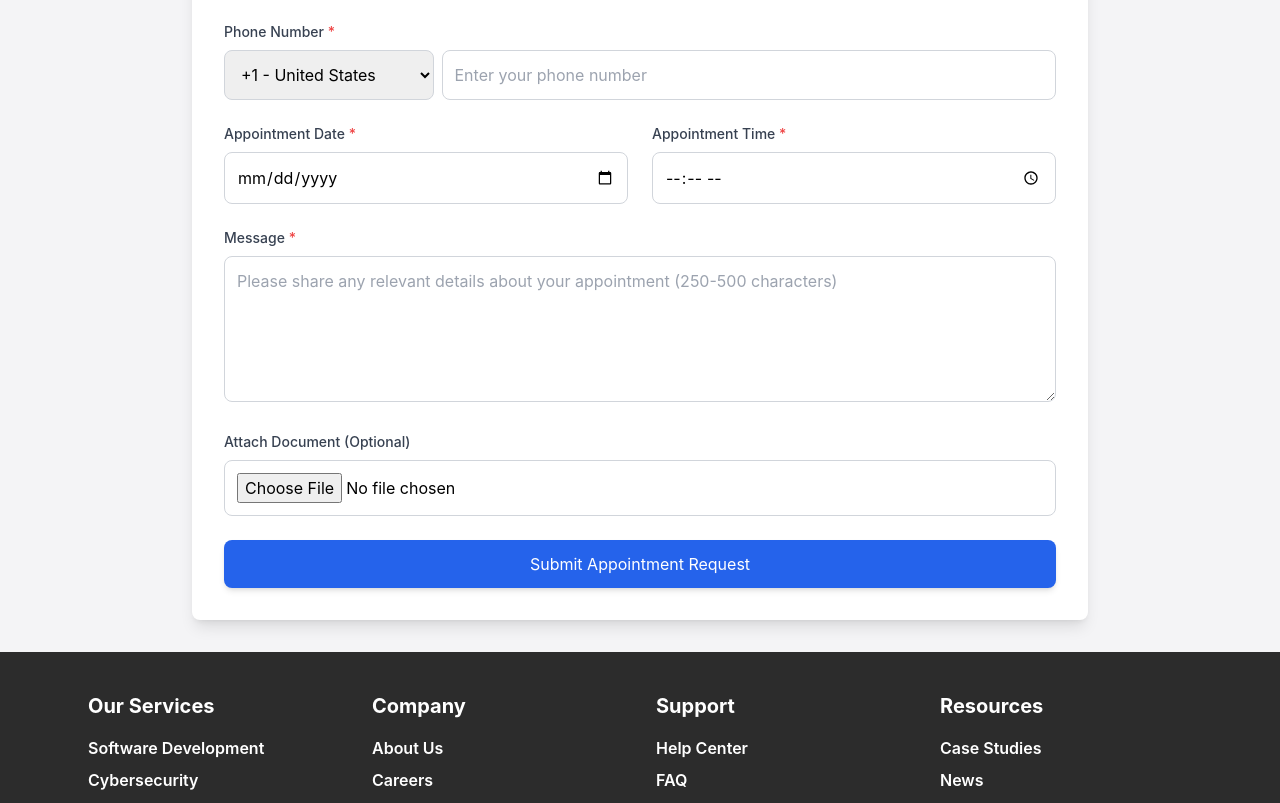
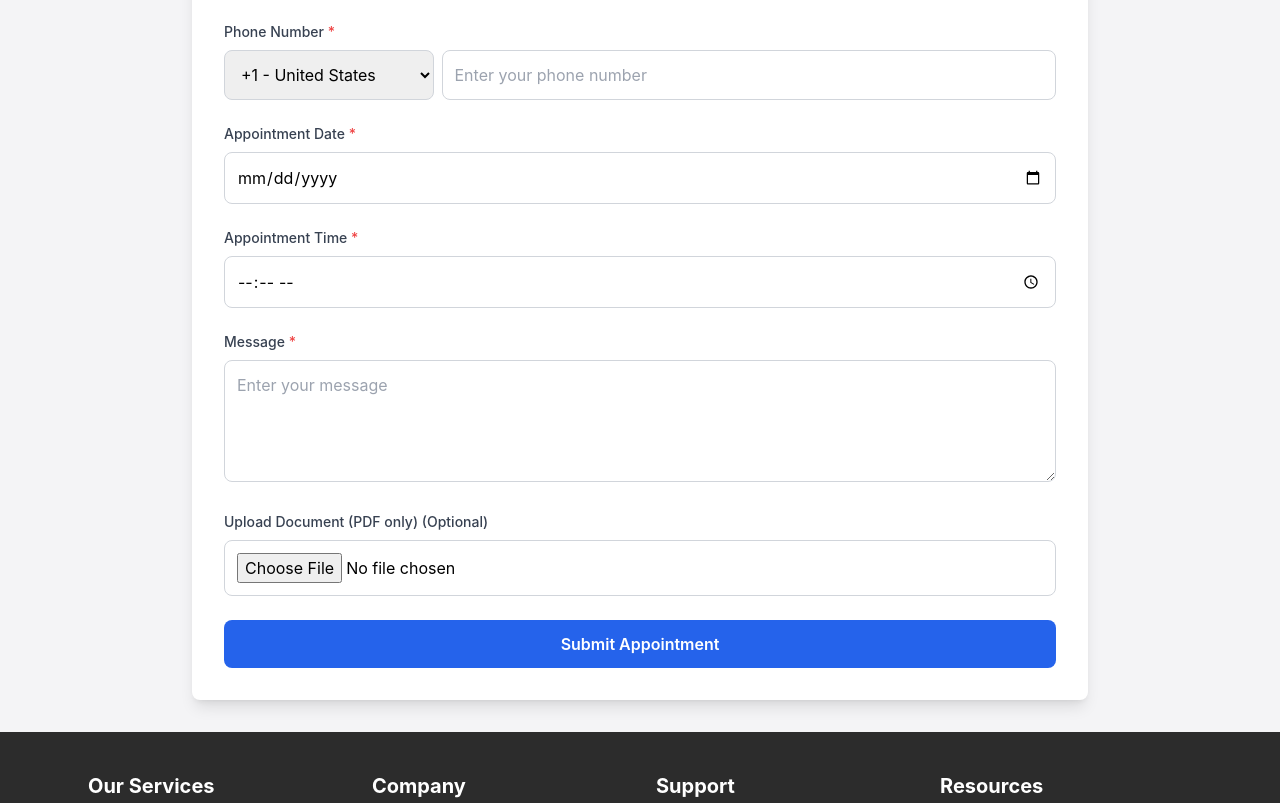
Before and after one commit to skmutai6/Marps-Africa-website, a React (Vite) app in the folder frontend/: page /appoitment in a window 1280 px wide. Shown: the part 446-1249 px from the top of the page. Built offline with nearby package versions, Linux system fonts and the light colour scheme.

Commit message:
worked on appoitment form and currently working perfectly even on uploading documents

```diff
--- /dev/null
+++ b/frontend/src/firebaseConfig.js
@@ -0,0 +1,18 @@
+import { initializeApp } from 'firebase/app';
+import { getStorage } from 'firebase/storage';
+
+const firebaseConfig = {
+    apiKey: "AIzaSyA86OZ-H8wXAErG1RLr0awqrKqyoPSxGaw",
+    authDomain: "marpsafrica-cc77b.firebaseapp.com",
+    projectId: "marpsafrica-cc77b",
+    storageBucket: "marpsafrica-cc77b.appspot.com",
+    messagingSenderId: "475792249311",
+    appId: "1:475792249311:web:d98b5e54d3329c3c7e346a"
+  };
+
+
+// Initialize Firebase
+const app = initializeApp(firebaseConfig);
+const storage = getStorage(app);
+
+export { storage };
--- a/frontend/src/pages/Book_Appoitment.jsx
+++ b/frontend/src/pages/Book_Appoitment.jsx
@@ -2,6 +2,8 @@ import React, { useState } from 'react';
 import emailjs from 'emailjs-com';
 import { ToastContainer, toast } from 'react-toastify';
 import 'react-toastify/dist/ReactToastify.css';
+import { storage } from '../firebaseConfig'; // Make sure this path is correct
+import { ref, uploadBytes, getDownloadURL } from 'firebase/storage';
 
 const countryCodes = [
   { code: '+1', name: 'United States' },
@@ -48,14 +50,11 @@ const BookAppointment = () => {
   };
 
   const validateMessage = (message) => {
-    // Remove minimum character validation
-    // Check if there are more than 10 digits
     const digitCount = (message.match(/\d/g) || []).length;
     if (digitCount > 10) {
       return 'Message cannot contain more than 10 numeric characters.';
     }
 
-    // Check for repeated sequences of characters or numbers (more than 2)
     const repeatedPattern = /(.)\1{2,}/;
     if (repeatedPattern.test(message)) {
       return 'Message cannot contain sequences of more than 2 repeated characters or numbers.';
@@ -64,7 +63,14 @@ const BookAppointment = () => {
     return null;
   };
 
-  const handleSubmit = (e) => {
+  const uploadDocument = async (file) => {
+    const fileRef = ref(storage, `documents/${file.name}`);
+    await uploadBytes(fileRef, file);
+    const url = await getDownloadURL(fileRef);
+    return url;
+  };
+
+  const handleSubmit = async (e) => {
     e.preventDefault();
 
     const currentDate = new Date();
@@ -83,7 +89,6 @@ const BookAppointment = () => {
       return;
     }
 
-    // Validate message content
     const messageError = validateMessage(formData.message.trim());
     if (messageError) {
       toast.error(messageError);
@@ -93,9 +98,21 @@ const BookAppointment = () => {
 
     setIsSubmitting(true);
 
-    const serviceID = 'service_nes84lu';
-    const templateID = 'template_dx2mken';
-    const publicKey = 'G47v0xkyrNEc7T0Su';
+    let documentUrl = '';
+    if (formData.document) {
+      try {
+        documentUrl = await uploadDocument(formData.document);
+      } catch (error) {
+        console.error('Error uploading document:', error);
+        toast.error('Failed to upload document. Please try again.');
+        setIsSubmitting(false);
+        return;
+      }
+    }
+
+    const serviceID = 'service_13ygtrs';
+    const templateID = 'template_n21fa3e';
+    const publicKey = 'L2_7PSPdo8vlmJqDm';
 
     const templateParams = {
       from_name: formData.name,
@@ -104,6 +121,7 @@ const BookAppointment = () => {
       appointment_date: formData.appointmentDate,
       appointment_time: formData.appointmentTime,
       message: formData.message,
+      document_url: documentUrl, // documentUrl will be an empty string if no document is uploaded
     };
 
     emailjs.send(serviceID, templateID, templateParams, publicKey)
@@ -203,7 +221,6 @@ const BookAppointment = () => {
           </div>
         </div>
 
-        <div className="grid grid-cols-1 md:grid-cols-2 gap-6">
         <div>
           <label className="block text-sm font-medium text-gray-700 mb-2">
             Appointment Date <span className="text-red-500">*</span>
@@ -233,7 +250,6 @@ const BookAppointment = () => {
             className="w-full p-3 border border-gray-300 rounded-lg focus:ring-blue-500 focus:border-blue-500 transition duration-300 ease-in-out hover:border-blue-400 hover:shadow-lg"
           />
         </div>
-        </div>
 
         <div>
           <label className="block text-sm font-medium text-gray-700 mb-2">
@@ -246,33 +262,32 @@ const BookAppointment = () => {
             required
             disabled={isSubmitting}
             className="w-full p-3 border border-gray-300 rounded-lg focus:ring-blue-500 focus:border-blue-500 transition duration-300 ease-in-out hover:border-blue-400 hover:shadow-lg"
-            placeholder="Please share any relevant details about your appointment (250-500 characters)"
-            rows="5"
+            rows="4"
+            placeholder="Enter your message"
           />
         </div>
 
         <div>
           <label className="block text-sm font-medium text-gray-700 mb-2">
-            Attach Document (Optional)
+            Upload Document (PDF only) (Optional)
           </label>
           <input
             type="file"
             name="document"
+            accept=".pdf"
             onChange={handleChange}
             disabled={isSubmitting}
             className="w-full p-3 border border-gray-300 rounded-lg focus:ring-blue-500 focus:border-blue-500 transition duration-300 ease-in-out hover:border-blue-400 hover:shadow-lg"
           />
         </div>
 
-        <div>
         <button
           type="submit"
           disabled={isSubmitting}
-            className="w-full bg-blue-600 text-white py-3 px-4 rounded-lg shadow-md hover:bg-blue-700 transition duration-300 ease-in-out"
+          className="w-full bg-blue-600 text-white p-3 rounded-lg font-semibold transition duration-300 ease-in-out hover:bg-blue-500 disabled:bg-blue-400"
         >
-            {isSubmitting ? 'Submitting...' : 'Submit Appointment Request'}
+          {isSubmitting ? 'Submitting...' : 'Submit Appointment'}
         </button>
-        </div>
       </form>
 
       <ToastContainer />
--- /dev/null
+++ b/package.json
@@ -0,0 +1,5 @@
+{
+  "dependencies": {
+    "firebase": "^10.13.2"
+  }
+}
```
Also changed, not shown: 1 other file (tests, documents, lock files or other folders). Lines whose indentation alone changed are shown as unchanged.
